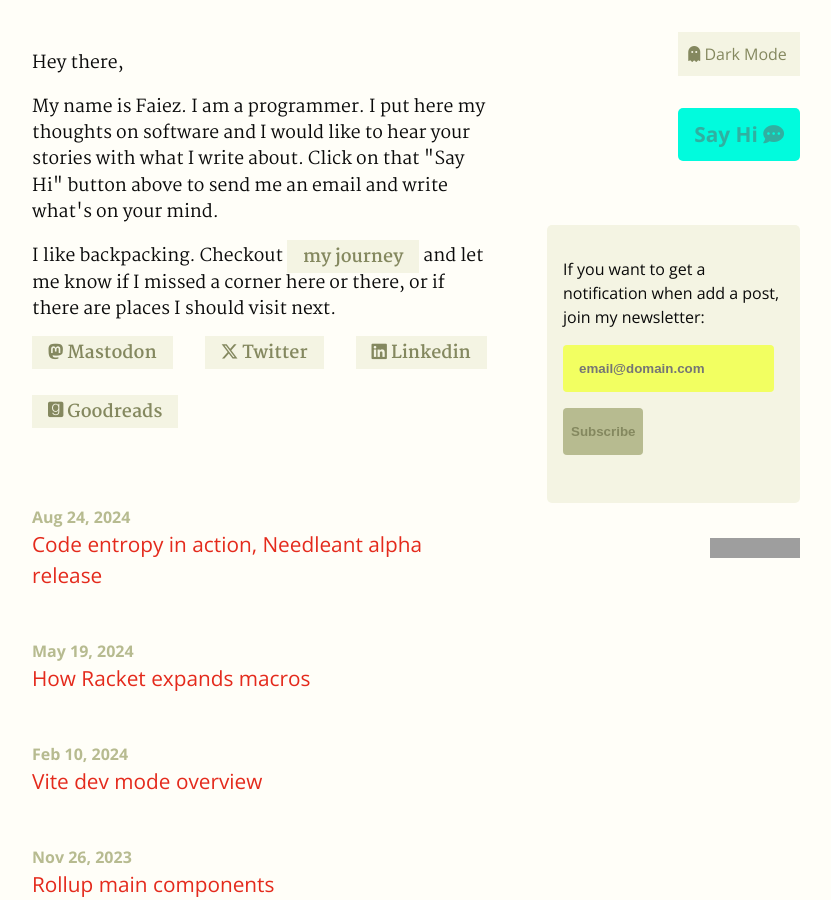
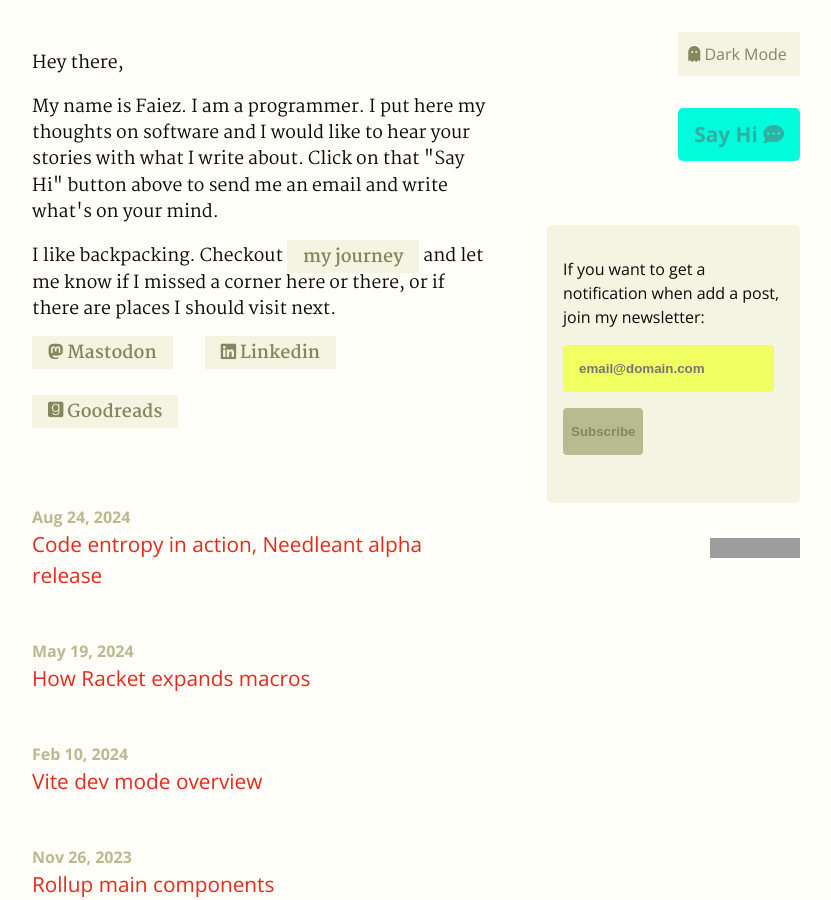
Before and after one commit to haresfaiez/haresfaiez.github.io, a Jekyll site: the page built from index.html, in a window 1280 px wide and 900 px high. Shown: the whole window, without its empty margins (224-1055 px from the left). Built offline with Jekyll 4.4.1, drawn with Linux system fonts in a browser that asks for light colours; grey boxes are pictures that could not be loaded.

Commit message:
Update contact details

```diff
--- a/_includes/contact.html
+++ b/_includes/contact.html
@@ -7,11 +7,11 @@
     </a>
   </li>
   {% endif %}
-  {% if site.twitter_handle %}
+  {% if site.bsky_handle %}
   <li>
-    <a class="item" href="https://twitter.com/{{ site.twitter_handle }}">
-      <i class="fa-brands fa-x-twitter"></i>
-      <span>Twitter</span>
+    <a class="item" href="https://bsky.app/profile/{{ site.bsky_handle }}.bsky.social">
+      <i class="fa-brands fa-bluesky"></i>
+      <span>BlueSky</span>
     </a>
   </li>
   {% endif %}
```
